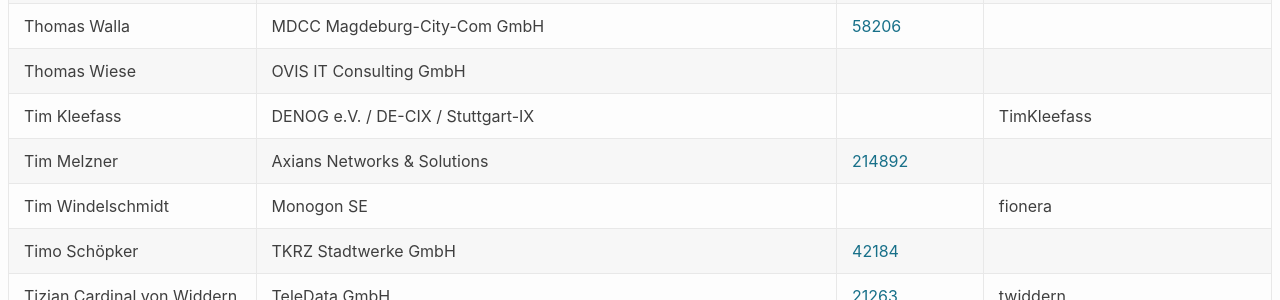
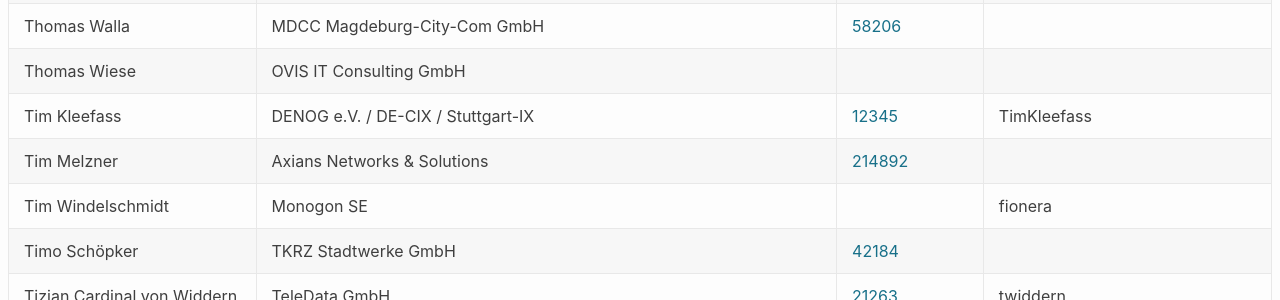
Before and after one commit to denog/pretix-attendeelist, a Jekyll site: the page built from denog16/index.markdown, in a window 1280 px wide and 900 px high, scrolled down 19645 px. Shown: the part 154-454 px from the top of the window. Built offline with Jekyll 4.4.1, drawn with Linux system fonts in a browser that asks for light colours.

Commit message:
Latest data: Mon Oct 28 18:49:08 UTC 2024

```diff
--- a/_data/attendees_denog16_onsite.json
+++ b/_data/attendees_denog16_onsite.json
@@ -2625,7 +2625,7 @@
     "name": "Tim Kleefass",
     "company": "DENOG e.V. / DE-CIX / Stuttgart-IX",
     "irc": "TimKleefass",
-    "asn": null
+    "asn": "12345"
   },
   {
     "name": "Tim Melzner",
```
